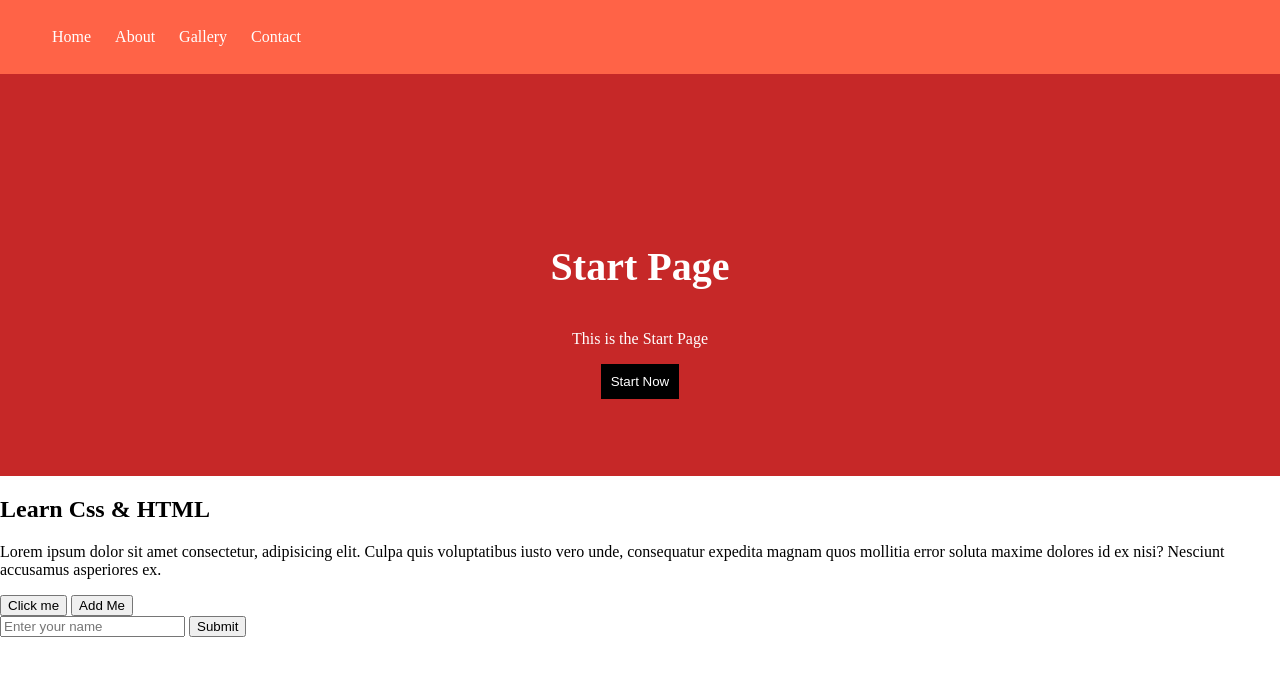
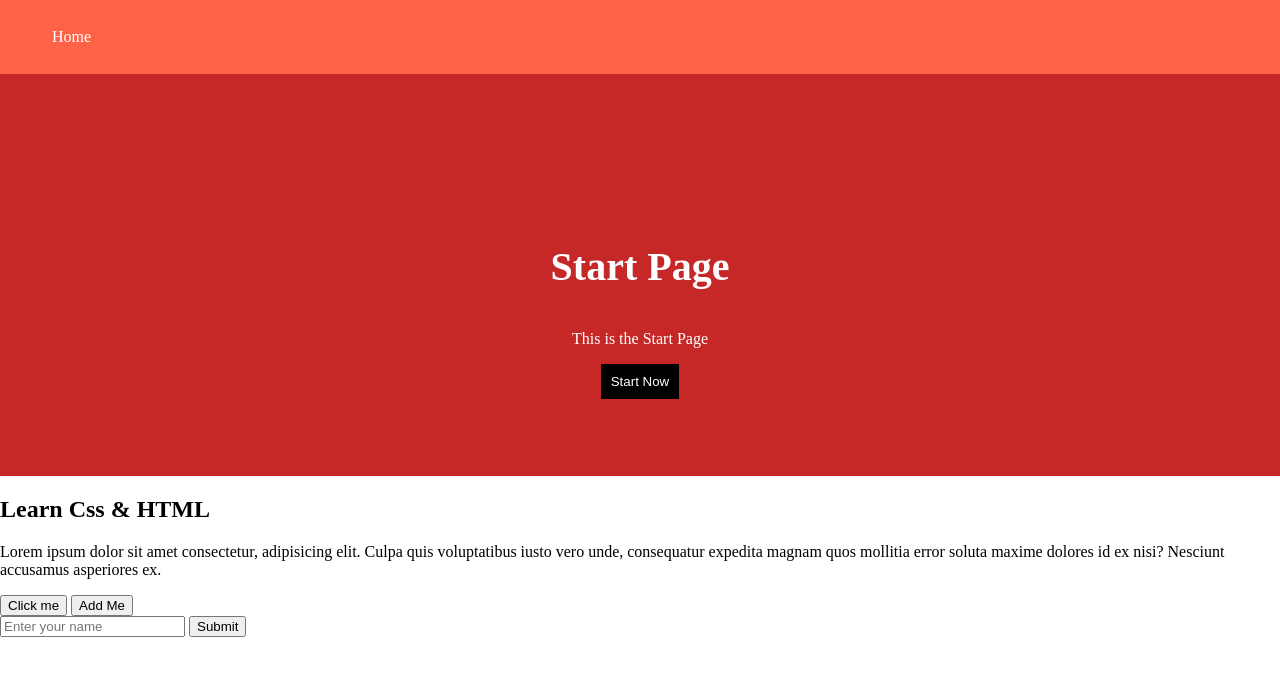
Before and after one commit to athulyasurendran01/product-managmnt, a plain HTML site: page index.html in a window 1280 px wide. Drawn offline with Linux system fonts and the light colour scheme.

Commit message:
Updated header

```diff
--- a/index.html
+++ b/index.html
@@ -14,9 +14,9 @@
     <div id="header_section">
         <ul>
             <li>Home</li>
-            <li>About</li>
+            <!-- <li>About</li>
             <li>Gallery</li>
-            <li>Contact</li>
+            <li>Contact</li> -->
         </ul>
     </div>
 
```
